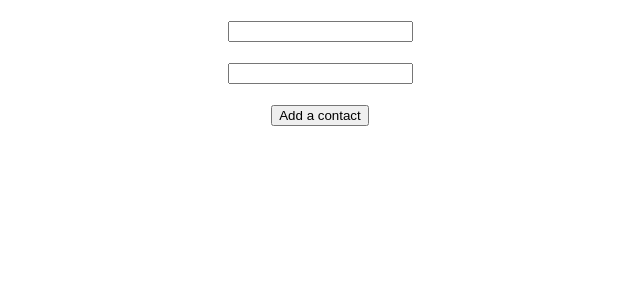
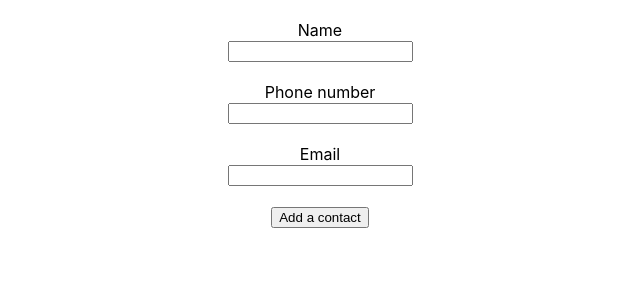
Before and after one commit to OleksiiPro1/react-test, a React (Create React App) app in the folder my-app/: page / in a window 1280 px wide. Shown: the top 300 px of the page, without its empty margins (320-960 px from the left). Built offline with nearby package versions, Linux system fonts and the light colour scheme.

Commit message:
New labels and inputs

```diff
--- a/my-app/src/Components/Contacts/Contacts.jsx
+++ b/my-app/src/Components/Contacts/Contacts.jsx
@@ -3,6 +3,7 @@ import { v4 as uuidv4 } from 'uuid';
 
 const Contacts = () => {
     const [phoneNumber, setPhoneNumber] = useState('');
+    const [email, setEmail] = useState('');
     const [inputValue, setInputValue] = useState('');
     const [contacts, setContacts] = useState(() => {
     const localSave = JSON.parse(localStorage.getItem('contacts'))
@@ -19,33 +20,41 @@ const Contacts = () => {
     function handleInputPhoneNumber(e) {
         setPhoneNumber(e.target.value);
     }
+    function handleInputEmail(e) {
+        setEmail(e.target.value);
+    }
     function handleSubmit(e) {
         e.preventDefault();
-        if (!inputValue || !phoneNumber) {
+        if (!inputValue || !phoneNumber || !email) {
             alert('All fields must be filled out!');
             return;
         }
 
         setContacts((prev) => {
-            return [...prev, { id: uuidv4(), name: inputValue, phone: phoneNumber }]
+            return [...prev, { id: uuidv4(), name: inputValue, phone: phoneNumber, email: email }]
         });
 
 
 
-        setInputValue('')
-        setPhoneNumber('')
+        setInputValue('');
+        setPhoneNumber('');
+        setEmail('');
     }
     return (
         <div>
             <form action="submit" onSubmit={handleSubmit}>
             <br />
+                <label>Name </label><br />
                 <input onChange={handleInput} value={inputValue} type="text" /><br /><br />
+                <label>Phone number </label><br />
                 <input onChange={handleInputPhoneNumber} value={phoneNumber} type="text" /><br /><br />
+                <label>Email </label><br />
+                <input onChange={handleInputEmail} value={email} type="text" /><br /><br />
                 <button type='submit'>Add a contact</button>
             </form>
             <ul>
                 {contacts.map((contact) =>{
-                    return (<li key={contact.id}>{contact.name}: {contact.phone}</li>)
+                    return (<li key={contact.id}>{contact.name}: {contact.phone} / {contact.email}</li>)
                 })}
             </ul>
         </div>
```
